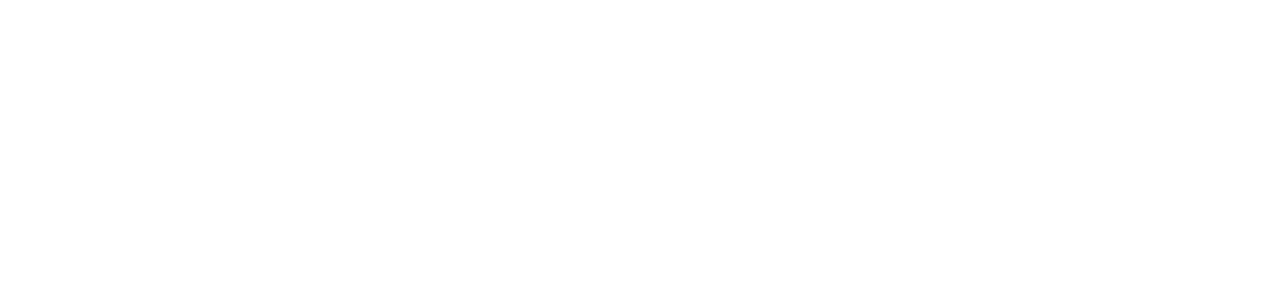
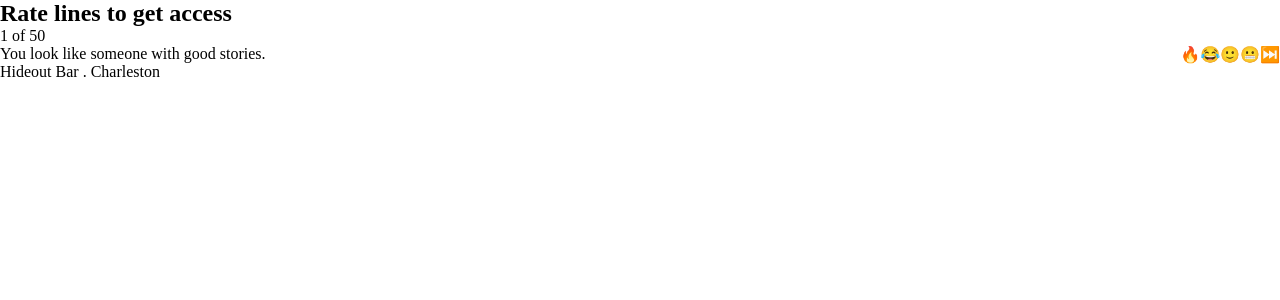
Before and after one commit to gideon-toptal/charming-chad-lite, a React (Vite) app: page /rating in a window 1280 px wide. Before the commit this address had no page. Shown: the top 300 px of the page. Built offline with nearby package versions, Linux system fonts and the light colour scheme.

Commit message:
Rating pickup lines

```diff
--- a/src/App.tsx
+++ b/src/App.tsx
@@ -6,6 +6,7 @@
 import Login from "./pages/Login";
 import SignUp from "./pages/sign-up";
 import Vixen from "./pages/vixen";
+import RatePickupLines from "./pages/rating";
 
 function App() {
   return (
@@ -16,6 +17,7 @@
       <Route path="/login" element={<Login />} />
       <Route path="/sign-up" element={<SignUp />} />
       <Route path="/vixen" element={<Vixen />} />
+      <Route path="/rating" element={<RatePickupLines />} />
     </Routes>
   );
 }
--- /dev/null
+++ b/src/pages/rating/index.tsx
@@ -0,0 +1,68 @@
+import "./rating.css";
+interface PickupLine {
+  id: number;
+  line: string;
+  location: string;
+  rating: number;
+}
+const pickupLines: PickupLine[] = [
+  {
+    id: 1,
+    line: "You look like someone with good stories.",
+    location: "Hideout Bar . Charleston",
+    rating: 1,
+  },
+];
+
+interface Rating {
+  display: string;
+  rating: number;
+}
+const PICK_UP_LINES_RATINGS: Rating[] = [
+  { display: "🔥", rating: 5 },
+  { display: "😂", rating: 4 },
+  { display: "🙂", rating: 3 },
+  { display: "😬", rating: 2 },
+  { display: "⏭️", rating: 1 },
+];
+export default function RatePickupLines() {
+  return (
+    <div>
+      <h2>Rate lines to get access</h2>
+
+      {/* Pagination  */}
+      <div>
+        <p>1 of 50</p>
+      </div>
+      {/* Lines list  */}
+
+      <div>
+        {pickupLines.map(({ id, line, location, rating }) => (
+          <div
+            key={id}
+            style={{ display: "flex", justifyContent: "space-between" }}
+          >
+            <div>
+              <p>{line}</p>
+              <p>{location}</p>
+            </div>
+            <div className="line-rating">
+              <ul>
+                {PICK_UP_LINES_RATINGS.map((pickupRating) => (
+                  <li
+                    key={pickupRating.rating}
+                    className={`${
+                      rating === pickupRating.rating ? "active" : ""
+                    }`}
+                  >
+                    {pickupRating.display}
+                  </li>
+                ))}
+              </ul>
+            </div>
+          </div>
+        ))}
+      </div>
+    </div>
+  );
+}
--- /dev/null
+++ b/src/pages/rating/rating.css
@@ -0,0 +1,3 @@
+.line-rating ul li {
+  display: inline;
+}
```
